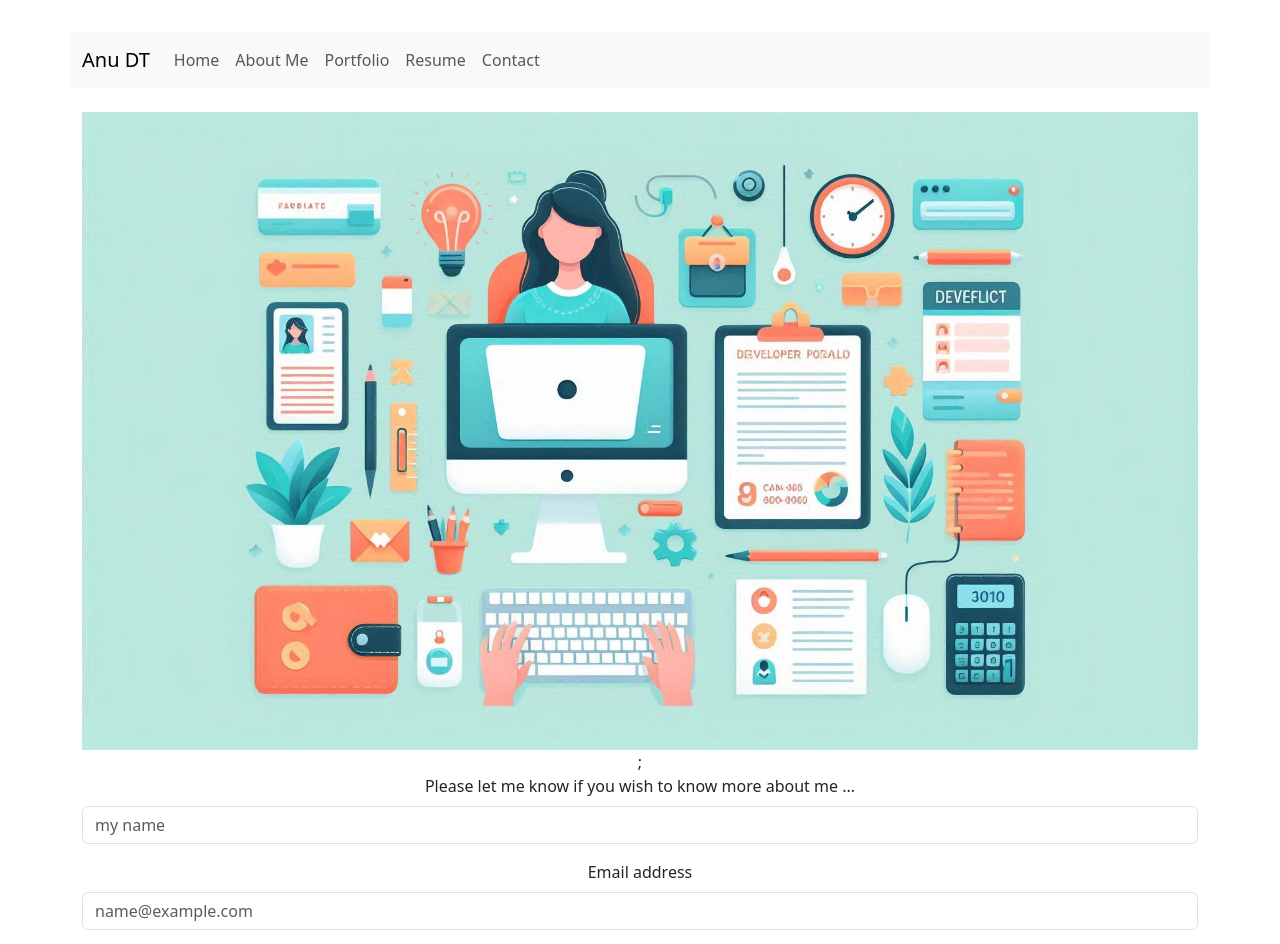
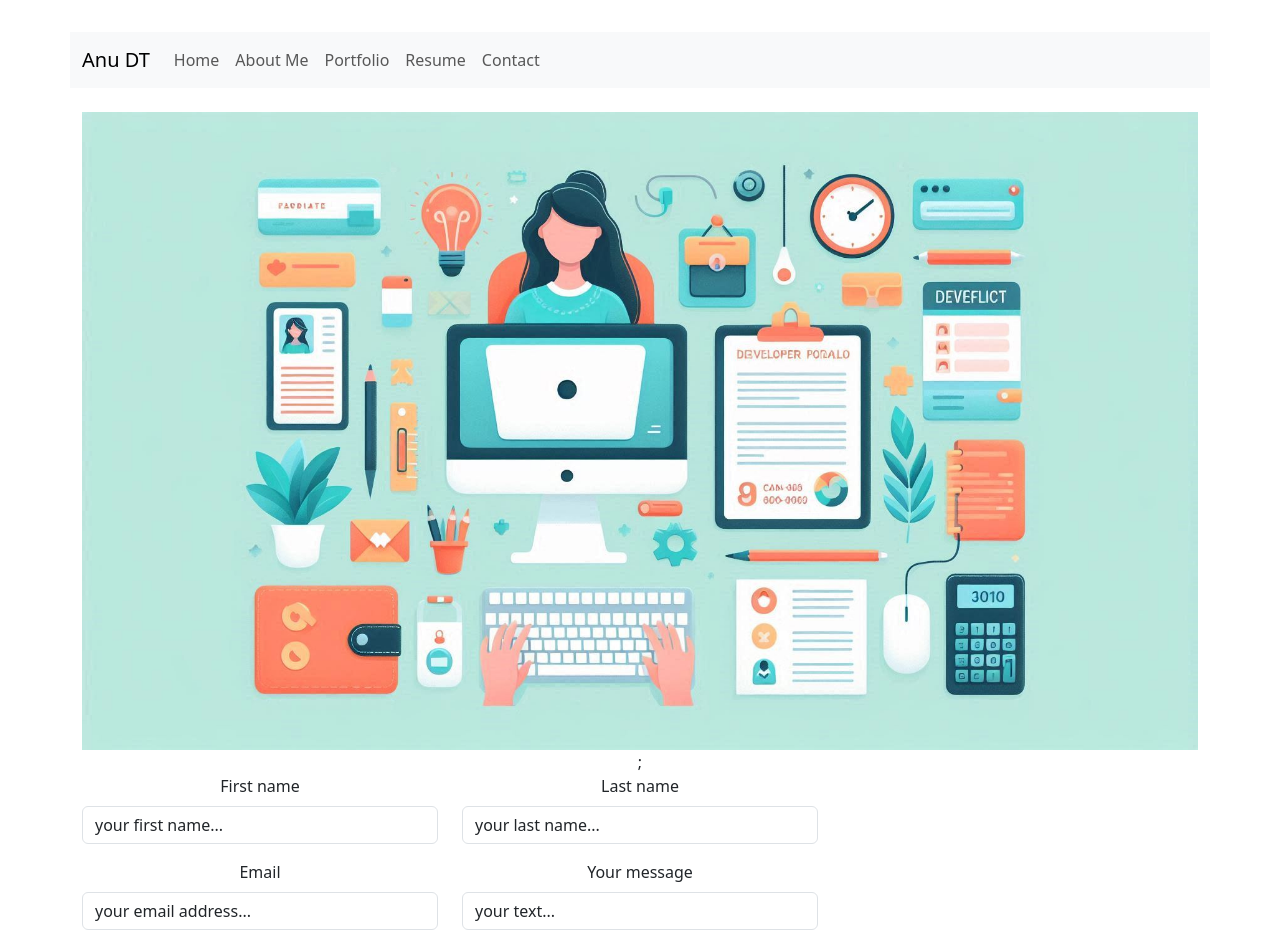
Before and after one commit to ANUDT/portfolioweek20, a React (Vite) app: page /contact in a window 1280 px wide. Shown: the top 944 px of the page. Built offline with nearby package versions, Linux system fonts and the light colour scheme.

Commit message:
contact form bootsrap react with validation

```diff
--- a/src/components/contact.jsx
+++ b/src/components/contact.jsx
@@ -1,27 +1,74 @@
 import banner from '../images/contact_page_banner.jpg';
-import { Container , Form,  Image, Button, Col, Row, InputGroup } from 'react-bootstrap';
+import { Container , Form,  Image, Button, Col, Row,} from 'react-bootstrap';
 import { useState } from 'react';
 
 function Contact() {
+  const [validated, setValidated] = useState(false);
+
+  const handleSubmit = (event) => {
+    const form = event.currentTarget;
+    if (form.checkValidity() === false) {
+      event.preventDefault();
+      event.stopPropagation();
+    }
+
+    setValidated(true);
+  };
+
+
   return (
     <Container>
       <br/>
       <Image src={banner} fluid />;
-      <Form>
 
-        <Form.Group className="mb-3" controlId="exampleForm.ControlInput0">
-          <Form.Label>Please let me know if you wish to know more about me ...</Form.Label>
-          <Form.Control type="text" placeholder="my name" />
+
+      <Form noValidate validated={validated} onSubmit={handleSubmit}>
+      <Row className="mb-3">
+        <Form.Group as={Col} md="4" controlId="validationCustom01">
+          <Form.Label>First name</Form.Label>
+          <Form.Control
+            required
+            type="text"
+            placeholder="First name"
+            defaultValue="your first name..."
+          />
+          <Form.Control.Feedback>Looks good!</Form.Control.Feedback>
         </Form.Group>
-        <Form.Group className="mb-3" controlId="exampleForm.ControlInput1">
-          <Form.Label>Email address</Form.Label>
-          <Form.Control type="email" placeholder="name@example.com" />
+        <Form.Group as={Col} md="4" controlId="validationCustom02">
+          <Form.Label>Last name</Form.Label>
+          <Form.Control
+            required
+            type="text"
+            placeholder="Last name"
+            defaultValue="your last name..."
+          />
+          <Form.Control.Feedback>Looks good!</Form.Control.Feedback>
         </Form.Group>
-        <Form.Group className="mb-3" controlId="exampleForm.ControlTextarea1">
-          <Form.Label>Example textarea</Form.Label>
-          <Form.Control as="textarea" rows={3} />
+      </Row>
+      <Row className="mb-3">
+        <Form.Group as={Col} md="4" controlId="validationCustom01">
+          <Form.Label>Email</Form.Label>
+          <Form.Control
+            required
+            type="text"
+            placeholder="Email"
+            defaultValue="your email address..."
+          />
+          <Form.Control.Feedback>Looks good!</Form.Control.Feedback>
         </Form.Group>
-      </Form>
+        <Form.Group as={Col} md="4" controlId="validationCustom02">
+          <Form.Label>Your message</Form.Label>
+          <Form.Control
+            required
+            type="text"
+            placeholder="Message"
+            defaultValue="your text..."
+          />
+          <Form.Control.Feedback>Looks good!</Form.Control.Feedback>
+        </Form.Group>
+      </Row>
+      <Button type="submit">Validate</Button>
+    </Form>
     </Container>
   )
 }
```
